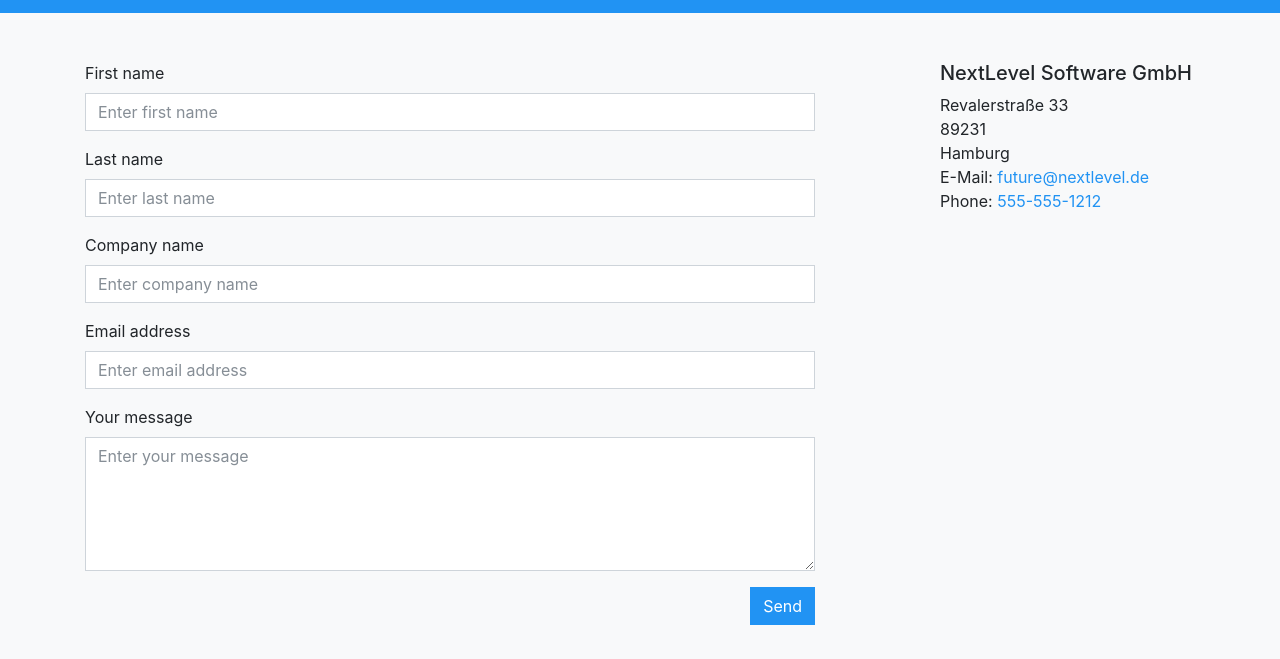
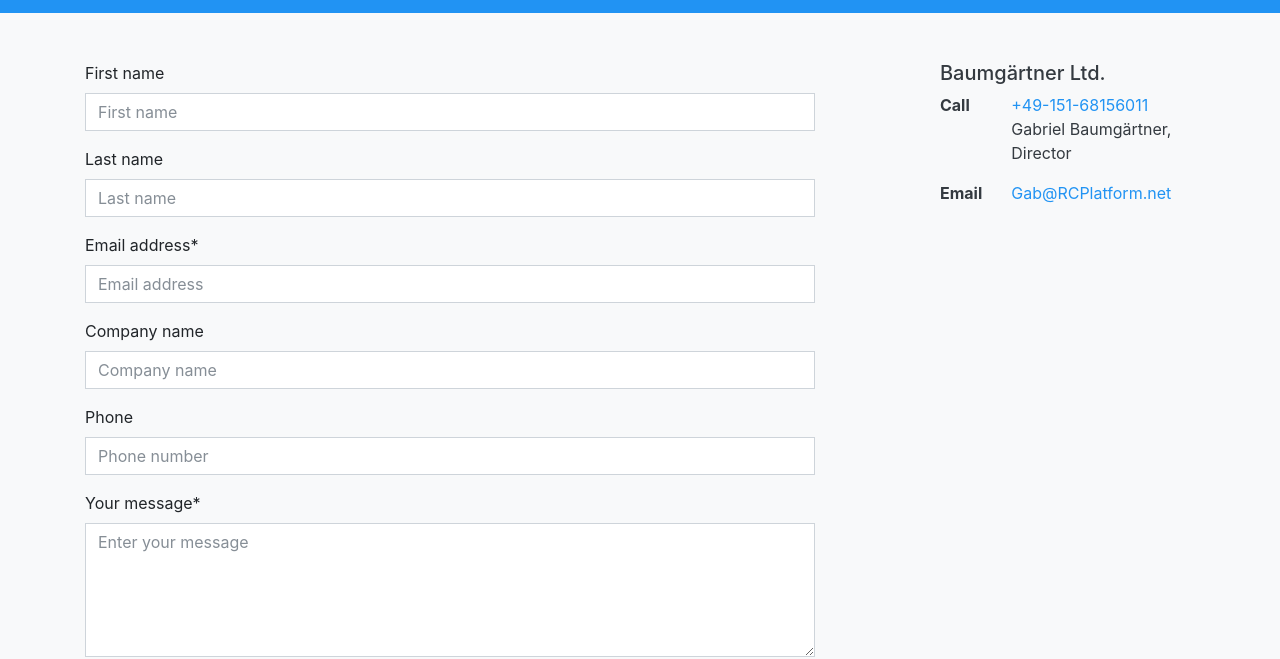
Before and after one commit to LPGit/RCWebsite, a website: page RCWebsite/src/contact.html in a window 1280 px wide. Shown: the part 154-813 px from the top of the page. Drawn offline with nearby package versions, Linux system fonts and the light colour scheme.

Commit message:
updated contact

```diff
--- a/RCWebsite/src/contact.html
+++ b/RCWebsite/src/contact.html
@@ -75,44 +75,55 @@
     <div class="container mt-5">
       <div class="row">
         <div class="col-md-8 mb-5">
-          <form>
+          <form id="contactForm">
             <div class="form-group">
-              <label for="exampleInputEmail1">First name</label>
-              <input type="text" class="form-control" placeholder="Enter first name">
+              <label>First name</label>
+              <input type="text" name="First name" class="form-control" placeholder="First name">
             </div>
             <div class="form-group">
-              <label for="exampleInputPassword1">Last name</label>
-              <input type="text" class="form-control" placeholder="Enter last name">
+              <label>Last name</label>
+              <input type="text" name="Last name" class="form-control" placeholder="Last name">
             </div>
             <div class="form-group">
-              <label for="exampleInputEmail1">Company name</label>
-              <input type="text" class="form-control" placeholder="Enter company name">
+              <label>Email address*</label>
+              <input type="email" name="Email" class="form-control" placeholder="Email address" required>
             </div>
             <div class="form-group">
-              <label for="exampleInputPassword1">Email address</label>
-              <input type="email" class="form-control" aria-describedby="emailHelp" placeholder="Enter email address">
+              <label>Company name</label>
+              <input type="text" name="Company name" class="form-control" placeholder="Company name">
             </div>
             <div class="form-group">
-              <label for="exampleFormControlTextarea1">Your message</label>
-              <textarea type="text" class="form-control" id="exampleFormControlTextarea1" rows="5" placeholder="Enter your message"></textarea>
+              <label>Phone</label>
+              <input type="tel" name="Phone" class="form-control" placeholder="Phone number">
+            </div>
+            <div class="form-group">
+              <label>Your message*</label>
+              <textarea type="text" name="Message" class="form-control" rows="5" placeholder="Enter your message" required></textarea>
             </div>
             <button type="submit" class="btn btn-primary float-right">Send</button>
           </form>
         </div>
-        <div class="col-md-3 offset-md-1">
+        <div class="col-md-3 offset-md-1 text-dark">
           <h5>
-            NextLevel Software GmbH
+            Baumgärtner Ltd.
           </h5>
-          <p>
-            Revalerstraße 33
-            <br> 89231
-            <br> Hamburg
-            <br>E-Mail:
-            <a href="mailto:future@nextlevel.de">future@nextlevel.de</a>
-            <br> Phone:
-            <a href="tel:+15555551212">555-555-1212</a>
-            <br>
-          </p>
+          <div class="row">
+            <div class="col-md-3">
+              <strong>Call</strong>
+            </div>
+            <div class="col">
+              <a href="tel:+4915168156011">+49-151-68156011</a>
+              <p>Gabriel Baumgärtner, Director</p>
+            </div>
+          </div>
+          <div class="row">
+            <div class="col-md-3">
+              <strong>Email</strong>
+            </div>
+            <div class="col">
+              <a href="mailto:gab@rcplatform.net">Gab@RCPlatform.net</a>
+            </div>
+          </div>
         </div>
       </div>
     </div>
@@ -121,6 +132,22 @@
 
 
   </main>
+
+  <!-- Alerts -->
+  <div id="successAlert" class="alert alert-success alert-fixed" role="alert">
+    <div class="alert-content">
+      <h4 class="alert-heading">Thanks.</h4>
+      <p>Your message has been successfully sent. We'll be in touch with you soon.</p>
+    </div>
+  </div>
+
+  <div id="failAlert" class="alert alert-danger alert-fixed" role="alert">
+    <div class="container justify-content-center">
+      <h4 class="alert-heading">Sorry!</h4>
+      <p>Sorry, something went wrong. Please fill out the email and message fields and try again.</p>
+    </div>
+  </div>
+  <!-- End Alerts -->
 
   <footer class="footer bg-dark text-muted">
     <div class="container-fluid text-right py-2">
@@ -136,13 +163,17 @@
     ================================================== -->
   <!-- Optional JavaScript -->
   <!-- jQuery first, then Popper.js, then Bootstrap JS -->
-  <script src="https://code.jquery.com/jquery-3.2.1.slim.min.js" integrity="sha384-KJ3o2DKtIkvYIK3UENzmM7KCkRr/rE9/Qpg6aAZGJwFDMVNA/GpGFF93hXpG5KkN"
-    crossorigin="anonymous"></script>
+  <!-- <script src="https://code.jquery.com/jquery-3.2.1.slim.min.js" integrity="sha384-KJ3o2DKtIkvYIK3UENzmM7KCkRr/rE9/Qpg6aAZGJwFDMVNA/GpGFF93hXpG5KkN"
+    crossorigin="anonymous"></script> -->
+  <script src="https://ajax.googleapis.com/ajax/libs/jquery/3.2.1/jquery.min.js"></script>
+
   <script src="https://cdnjs.cloudflare.com/ajax/libs/popper.js/1.12.3/umd/popper.min.js" integrity="sha384-vFJXuSJphROIrBnz7yo7oB41mKfc8JzQZiCq4NCceLEaO4IHwicKwpJf9c9IpFgh"
     crossorigin="anonymous"></script>
   <script src="https://maxcdn.bootstrapcdn.com/bootstrap/4.0.0-beta.2/js/bootstrap.min.js" integrity="sha384-alpBpkh1PFOepccYVYDB4do5UnbKysX5WZXm3XxPqe5iKTfUKjNkCk9SaVuEZflJ"
     crossorigin="anonymous"></script>
 
+  <script src="/js/contact.js"></script>
+
 </body>
 
 </html>
```
Also changed, not shown: RCWebsite/src/platform.html (+1 -1 lines).
